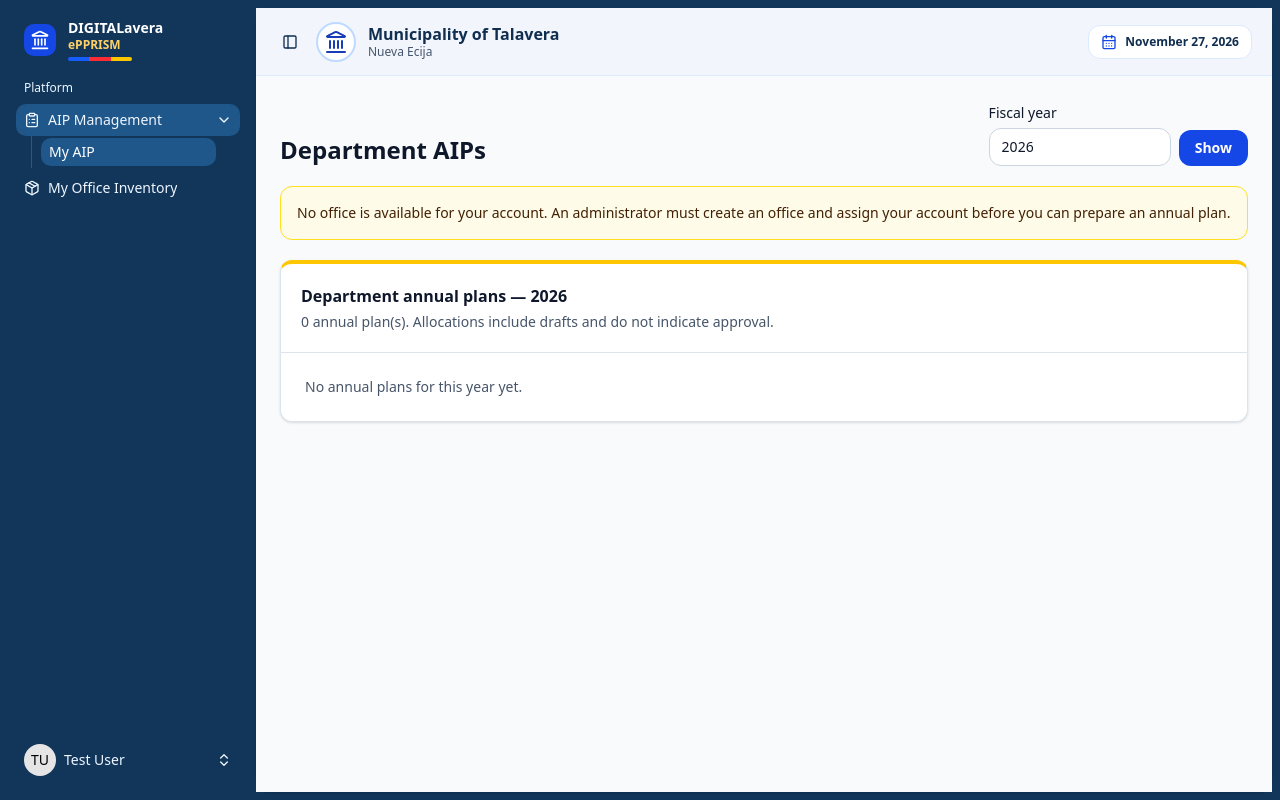
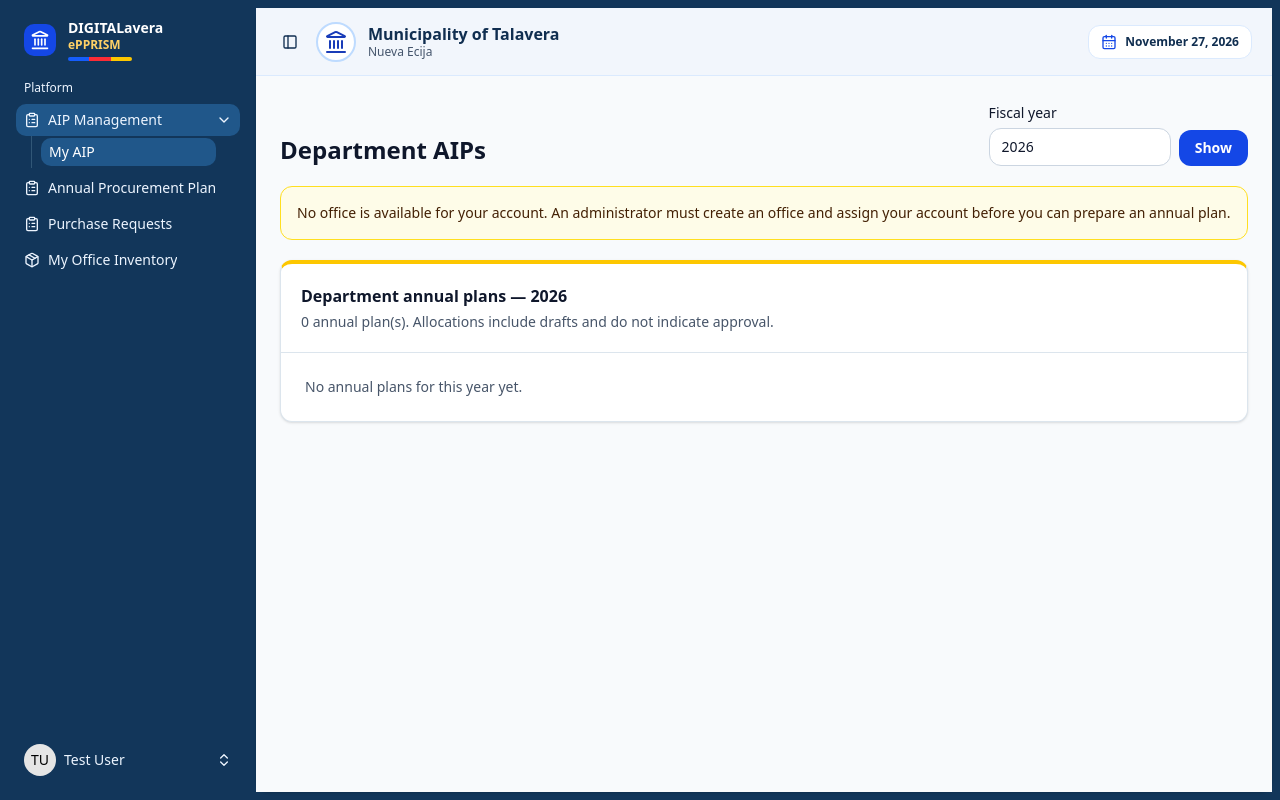
Before and after one commit to arnaut560000/shared-ppmp, a Laravel app: page /aips in a window 1280 px wide. Run offline with Laravel 12, Linux system fonts and the light colour scheme; a user stored in the database is signed in; data comes from the database, SQL or seed files in the repository; data that the repository does not hold is empty; style sheets or scripts are compiled from the project's sources; some libraries are stand-ins or nearby versions; some web fonts are replaced.

Commit message:
Connect procurement routes and Treasurer account navigation

```diff
--- a/app/Http/Controllers/AdministrationController.php
+++ b/app/Http/Controllers/AdministrationController.php
@@ -22,6 +22,7 @@ class AdministrationController extends Controller
         'budget' => 'Budget Office',
         'mpdc' => 'Municipal Planning and Development Coordinator',
         'mayor' => 'Mayor / Approving Authority',
+        'treasurer' => 'Municipal Treasurer',
         'procurement' => 'BAC / Procurement Office',
         'gso' => 'General Services Office',
         'inventory' => 'Supply / Inventory Office',
--- a/app/Http/Controllers/AipDocumentController.php
+++ b/app/Http/Controllers/AipDocumentController.php
@@ -15,9 +15,12 @@ use Inertia\Response;
 
 class AipDocumentController extends Controller
 {
-    public function index(Request $request): Response
+    public function index(Request $request): Response|RedirectResponse
     {
         $user = $request->user();
+        if ($user->role === 'treasurer') {
+            return to_route('procurement.app.index');
+        }
         PlanningAccess::roles($user, ['admin', 'office', 'budget', 'mayor', 'procurement', 'gso', 'inventory', 'mpdc']);
         $data = $request->validate(['year' => ['nullable', 'integer', 'between:2020,2100']]);
         $year = (int) ($data['year'] ?? now()->year);
--- a/resources/js/components/app-sidebar.tsx
+++ b/resources/js/components/app-sidebar.tsx
@@ -14,6 +14,12 @@ export function AppSidebar() {
     const inventoryLabel = role === 'office' ? 'My Office Inventory' : role === 'procurement' ? 'Receiving Records' : 'Inventory';
 
     const navigation: NavItem[] = [
+        ...(typeof auth.user.role === 'string' && ['procurement', 'mayor', 'treasurer', 'gso', 'office', 'admin'].includes(auth.user.role)
+            ? [{ title: 'Annual Procurement Plan', url: '/procurement/app', icon: ClipboardList }]
+            : []),
+        ...(typeof auth.user.role === 'string' && ['office', 'treasurer', 'gso', 'procurement', 'admin'].includes(auth.user.role)
+            ? [{ title: 'Purchase Requests', url: '/procurement/requests', icon: ClipboardList }]
+            : []),
         ...(typeof role === 'string' && ['inventory', 'gso', 'admin', 'office', 'procurement'].includes(role)
             ? [{ title: inventoryLabel, url: '/inventory', icon: Package }]
             : []),
@@ -53,7 +59,7 @@ export function AppSidebar() {
 
             <SidebarContent>
                 <NavMain items={navigation}>
-                    <AipManagementNav />
+                    {auth.user.role !== 'treasurer' && <AipManagementNav />}
                 </NavMain>
             </SidebarContent>
 
--- a/routes/web.php
+++ b/routes/web.php
@@ -31,6 +31,21 @@ Route::middleware(['auth'])->group(function () {
         ->name('ppmp.consolidated');
     Route::get('consolidated-ppmp/excel', \App\Http\Controllers\ConsolidatedPpmpController::class)
         ->name('ppmp.consolidated.xlsx');
+    Route::prefix('procurement')->name('procurement.')->group(function () {
+        Route::get('app', [\App\Http\Controllers\AnnualProcurementController::class, 'index'])->name('app.index');
+        Route::post('app/{year}/build', [\App\Http\Controllers\AnnualProcurementController::class, 'build'])
+            ->whereNumber('year')->name('app.build');
+        Route::post('app/{year}/decision', [\App\Http\Controllers\AnnualProcurementController::class, 'decide'])
+            ->whereNumber('year')->name('app.decide');
+
+        Route::get('requests', [\App\Http\Controllers\PurchaseRequestController::class, 'index'])->name('requests.index');
+        Route::post('requests', [\App\Http\Controllers\PurchaseRequestController::class, 'store'])->name('requests.store');
+        Route::patch('requests/{pr}', [\App\Http\Controllers\PurchaseRequestController::class, 'resubmit'])
+            ->whereNumber('pr')->name('requests.resubmit');
+        Route::post('requests/{pr}/decision', [\App\Http\Controllers\PurchaseRequestController::class, 'decide'])
+            ->whereNumber('pr')->name('requests.decide');
+    });
+
     Route::get('ppmp-reviews', [PpmpController::class, 'index'])->name('ppmp.reviews');
     Route::get('ppmp-approvals', [\App\Http\Controllers\PpmpApprovalController::class, 'index'])
         ->name('ppmp.approvals');
```
